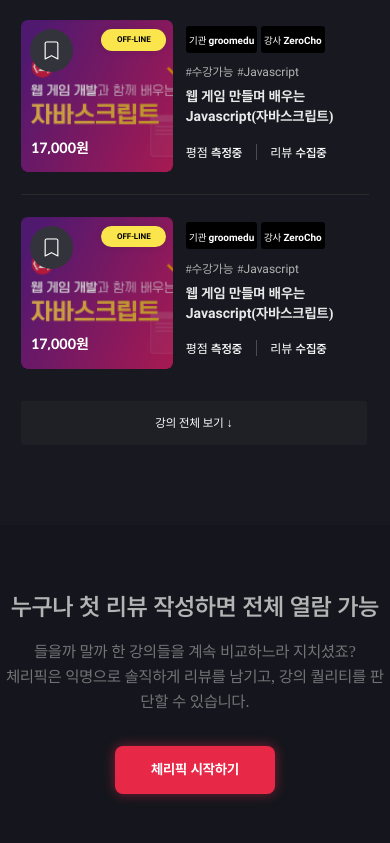
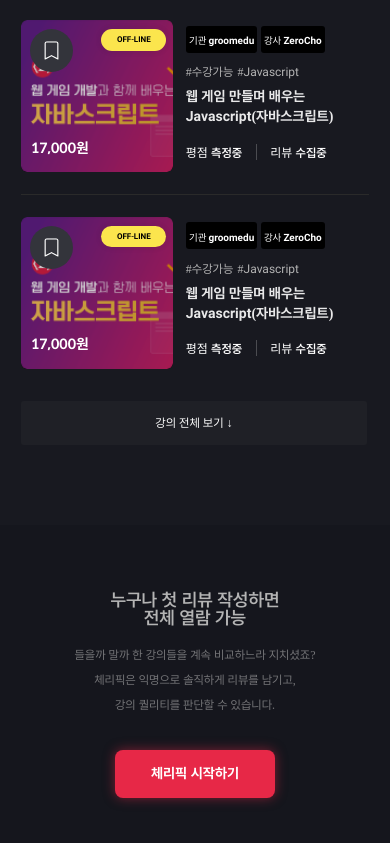
Before and after one commit to cjy0019/cherry-front, a React app: page / in a window 390 px wide. Shown: the part 2981-3824 px from the top of the page. Built offline with nearby package versions, Linux system fonts and the light colour scheme.

Commit message:
feature: 메인페이지 / 체리픽 시작하기 태블릿, 모바일 반응형 UI 구현"#32"

```diff
--- a/src/components/molecules/suggestCherryPick/SuggestCherryPick.jsx
+++ b/src/components/molecules/suggestCherryPick/SuggestCherryPick.jsx
@@ -1,20 +1,32 @@
 import React from 'react';
 import { Link } from 'react-router-dom';
 import styled from 'styled-components';
+import { responsive } from '../../../style/responsive';
 
 const SuggestCherryPick = () => {
   return (
     <Container>
-      <Title>누구나 첫 리뷰 작성하면 전체 열람 가능</Title>
+      <Title>
+        누구나 첫 리뷰 작성하면
+        <Br /> 전체 열람 가능
+      </Title>
       <Info>
         들을까 말까 한 강의들을 계속 비교하느라 지치셨죠?
-        <br /> 체리픽은 익명으로 솔직하게 리뷰를 남기고, 강의 퀄리티를 판단할 수
-        있습니다.
+        <br /> 체리픽은 익명으로 솔직하게 리뷰를 남기고, <Br />
+        강의 퀄리티를 판단할 수 있습니다.
       </Info>
       <StartButton to='#'>체리픽 시작하기</StartButton>
     </Container>
   );
 };
+
+const Br = styled.br`
+  display: none;
+
+  @media ${responsive.mobile} {
+    display: block;
+  }
+`;
 
 const StartButton = styled(Link)`
   all: unset;
@@ -32,10 +44,17 @@ const StartButton = styled(Link)`
   border-radius: 8px;
 
   font-weight: 700;
-  font-size: 14px;
+  font-size: 0.875rem;
   color: #ffffff;
 
   margin-top: 32px;
+
+  @media ${responsive.tablet} {
+    margin-top: 36px;
+  }
+
+  @media ${responsive.mobile} {
+  }
 `;
 
 const Info = styled.p`
@@ -48,6 +67,15 @@ const Info = styled.p`
   line-height: 25px;
 
   margin-top: 20px;
+
+  @media ${responsive.tablet} {
+    font-size: 0.875rem;
+  }
+
+  @media ${responsive.mobile} {
+    margin-top: 16px;
+    font-size: 0.75rem;
+  }
 `;
 
 const Title = styled.h2`
@@ -56,6 +84,15 @@ const Title = styled.h2`
   color: #b4b4b4;
   font-weight: 600;
   font-size: 1.5rem;
+  text-align: center;
+
+  @media ${responsive.tablet} {
+    font-size: 1.25rem;
+  }
+
+  @media ${responsive.mobile} {
+    font-size: 1.125rem;
+  }
 `;
 
 const Container = styled.div`
```
